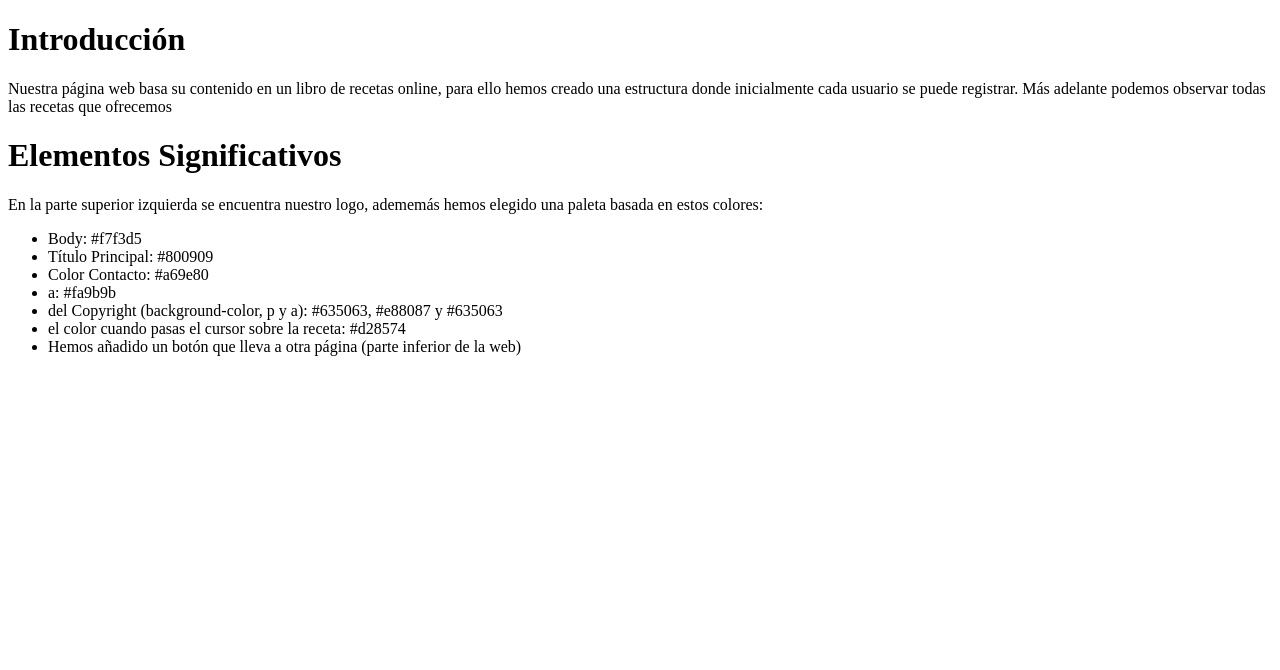
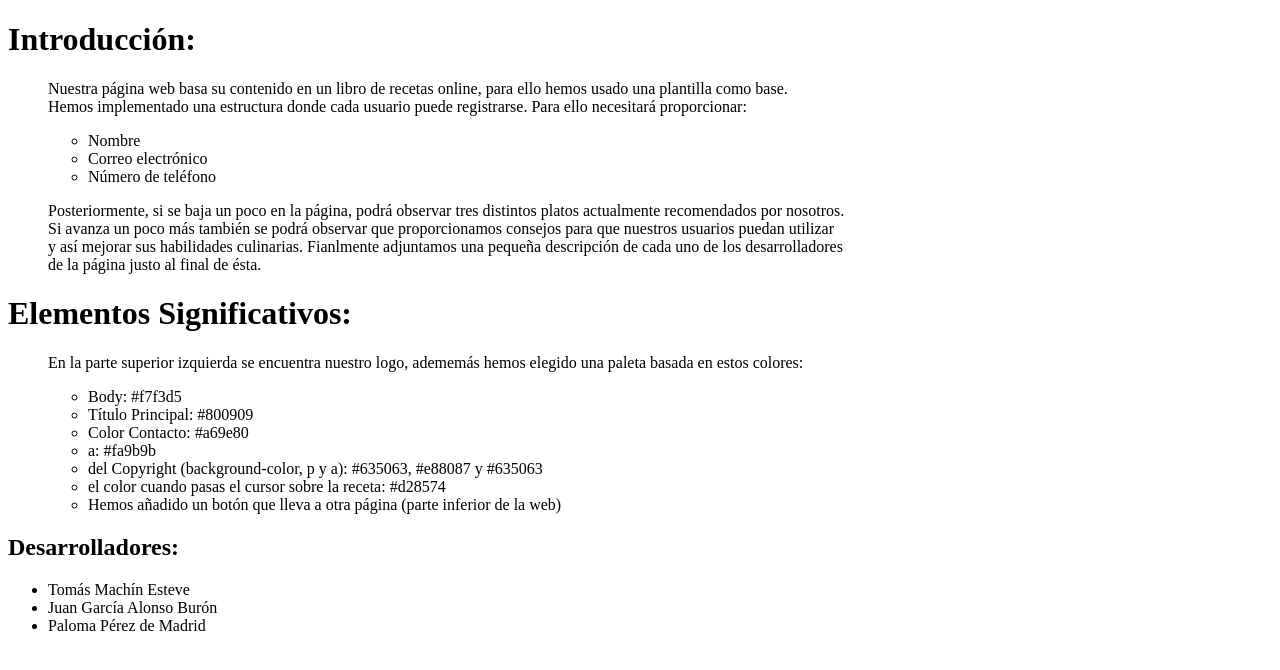
Before and after one commit to PPerezdeMadrid/web-mtp, a plain HTML site: page pr2/spicy/Memoria.html in a window 1280 px wide. Drawn offline with Linux system fonts and the light colour scheme.

Commit message:
avances memoria?

```diff
--- a/pr2/spicy/Memoria.html
+++ b/pr2/spicy/Memoria.html
@@ -7,11 +7,24 @@
 </head>
 
 <body>
-	<h1> Introducción </h1>
-  	<p>Nuestra página web basa su contenido en un libro de recetas online, para ello hemos creado una estructura donde inicialmente cada usuario se puede registrar. Más adelante podemos observar todas las recetas que ofrecemos</p>
+	<h1> Introducción: </h1>
+  	<ul>
+		<p> Nuestra página web basa su contenido en un libro de recetas online, para ello hemos usado una plantilla como base.
+		 <br>Hemos implementado una estructura donde cada usuario puede registrarse. Para ello necesitará proporcionar:</br></p>
+		<ul>
+			<li> Nombre </li>
+			<li> Correo electrónico </li>
+			<li> Número de teléfono </li>
+		</ul>
+		<p>Posteriormente, si se baja un poco en la página, podrá observar tres distintos platos actualmente recomendados por nosotros.
+		<br> Si avanza un poco más también se podrá observar que proporcionamos consejos para que nuestros usuarios puedan utilizar
+		<br> y así mejorar sus habilidades culinarias. Fianlmente adjuntamos una pequeña descripción de cada uno de los desarrolladores
+		<br> de la página justo al final de ésta.</p>
+	</ul>
 
-  	<h1> Elementos Significativos</h1>
-  	<p> En la parte superior izquierda se encuentra nuestro logo, adememás hemos elegido una paleta basada en estos colores:</p>
+  	<h1> Elementos Significativos:</h1>
+  	<ul>
+	<p> En la parte superior izquierda se encuentra nuestro logo, adememás hemos elegido una paleta basada en estos colores:</p>
   	<ul>
   			<li> Body: #f7f3d5 </li>
         <li> Título Principal: #800909 </li>
@@ -21,7 +34,13 @@
   			<li> el color cuando pasas el cursor sobre la receta: #d28574 </li>
         <li> Hemos añadido un botón que lleva a otra página (parte inferior de la web) </li>
   	</ul>
+   </ul>
 
-
+	<h2> Desarrolladores: </h2>
+		<ul>
+			<li> Tomás Machín Esteve </li>
+			<li> Juan García Alonso Burón </li>
+			<li> Paloma Pérez de Madrid </li>
+		</ul>
 </body>
 </html>
```
Also changed, not shown: pr2/spicy/index.html (+4 -1 lines).
